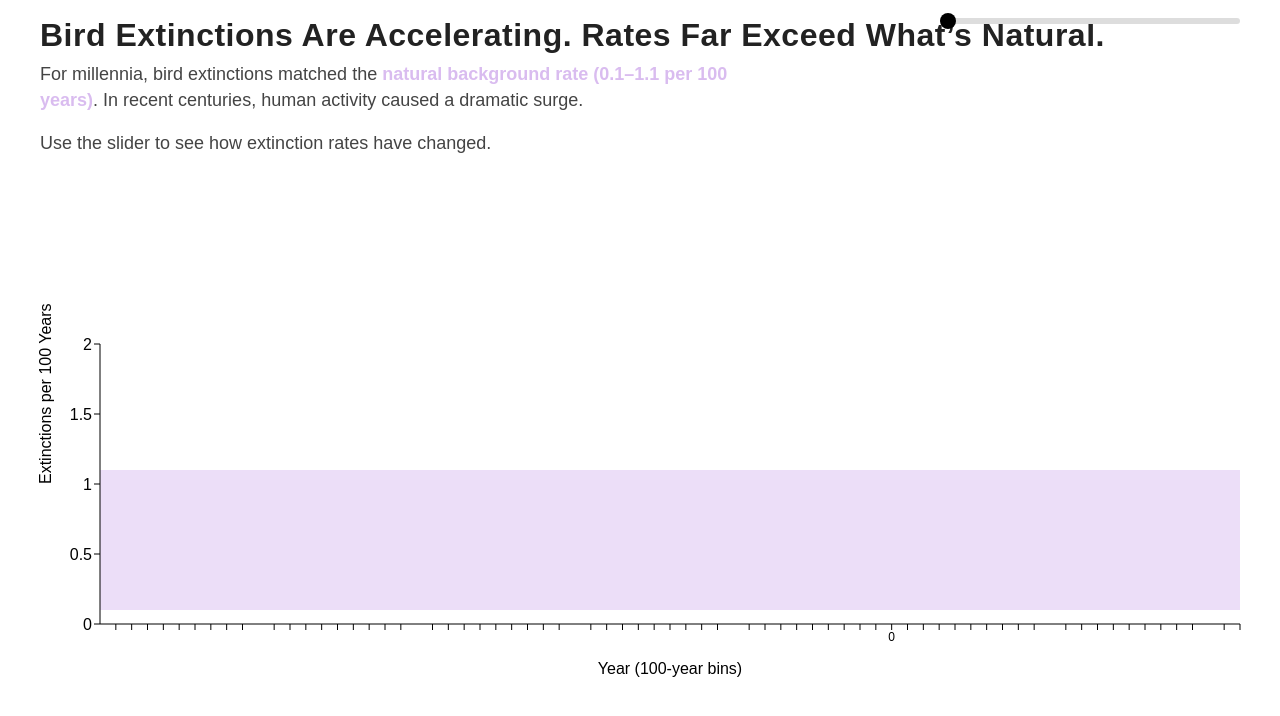
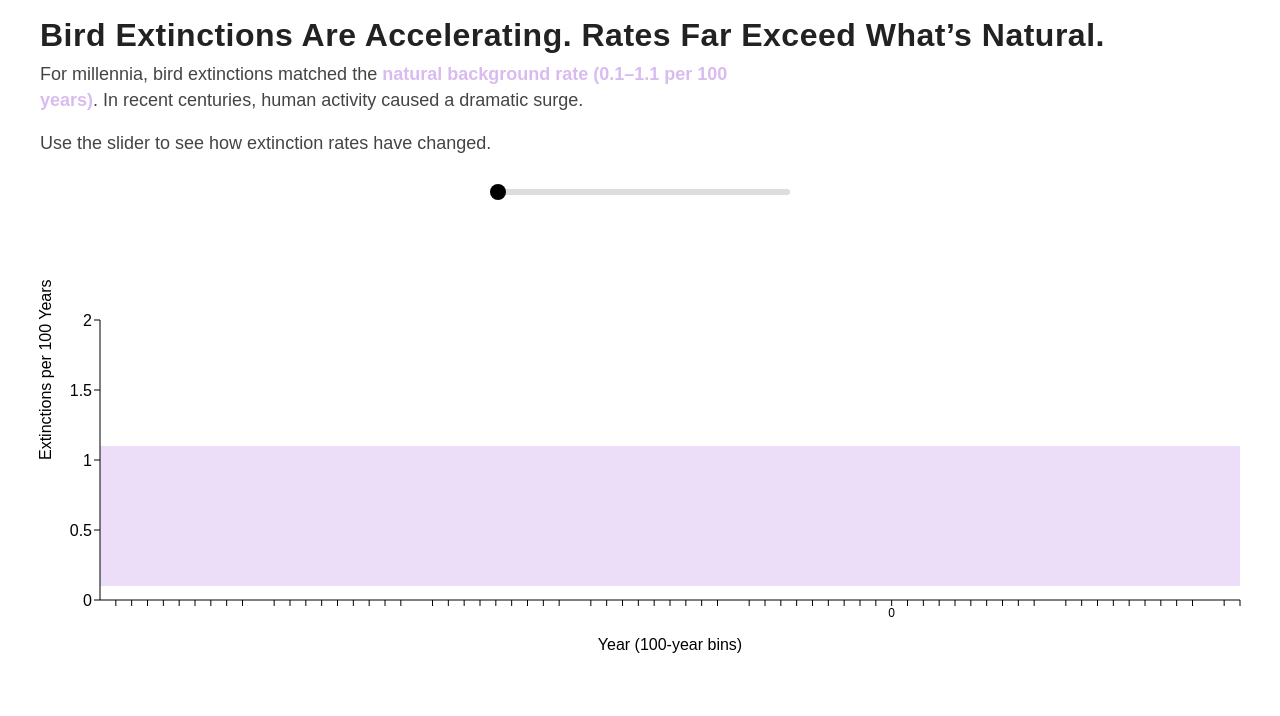
Before and after one commit to intendedsideeffects/birds, a Next.js app: page /charts/line in a window 1280 px wide. Shown: the top 716 px of the page. Built offline with nearby package versions, Linux system fonts and the light colour scheme.

Commit message:
Center slider horizontally and move it 5cm from the top

```diff
--- a/src/app/charts/AnimatedExtinctionChart.jsx
+++ b/src/app/charts/AnimatedExtinctionChart.jsx
@@ -349,7 +349,7 @@ export default function AnimatedExtinctionChart() {
   // Slider and controls style
   const controlsStyle = {
     position: "fixed",
-    top: 40,
+    top: "5cm",
     left: "50%",
     transform: "translateX(-50%)",
     zIndex: 20,
@@ -422,19 +422,7 @@ export default function AnimatedExtinctionChart() {
       </div>
       {/* Slider info sentence below subtitle, left-aligned, with vertical gap */}
       {/* Slider row, right-aligned */}
-      <div style={{
-        display: 'flex',
-        alignItems: 'center',
-        justifyContent: 'flex-end',
-        maxWidth: 1200,
-        width: '100%',
-        margin: '18px auto 0 auto',
-        paddingLeft: 0,
-        paddingRight: 0,
-        zIndex: 15,
-        position: 'relative',
-        pointerEvents: 'auto',
-      }}>
+      <div style={controlsStyle}>
         <input
           type="range"
           min="0"
```
